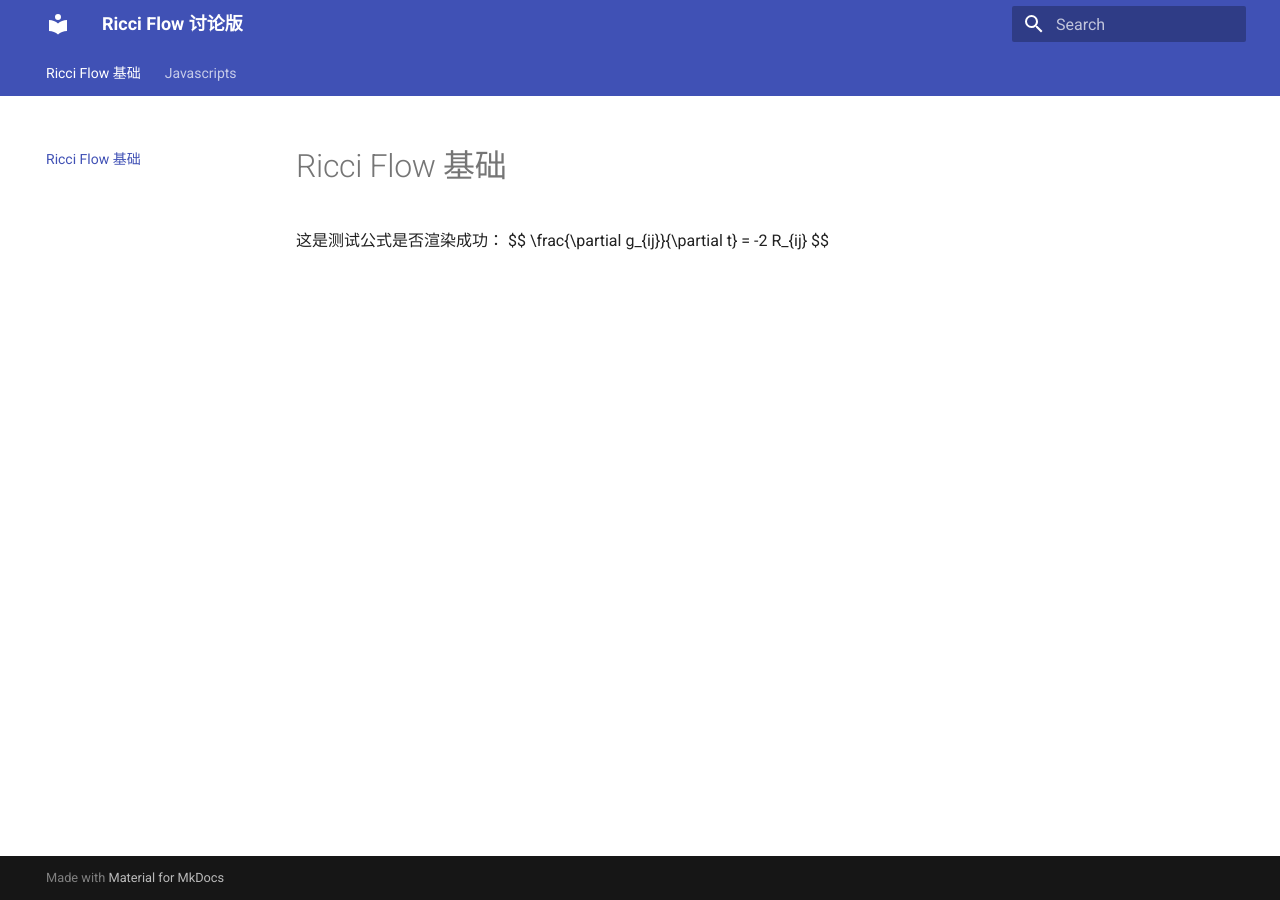
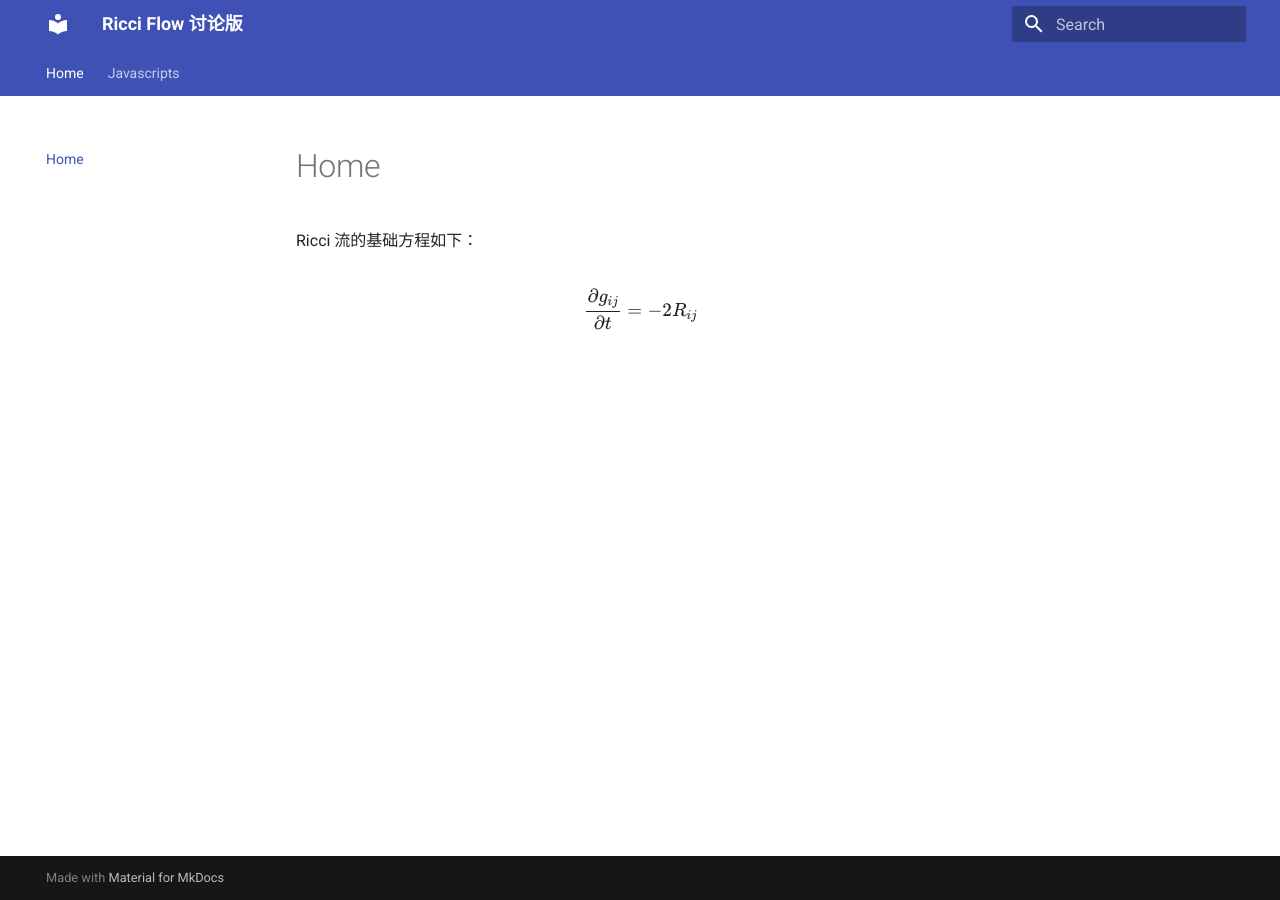
Before and after one commit to sdsefdfddf/Math-LaTeX-Template, an MkDocs documentation site: the page built from docs/index.md, in a window 1280 px wide. Built offline with MkDocs 1.6.1 and Material for MkDocs 9.7.7, drawn with Linux system fonts in a browser that asks for light colours.

Commit message:
Fix LaTeX rendering in index.md

```diff
--- a/docs/index.md
+++ b/docs/index.md
@@ -1,4 +1,5 @@
-# Ricci Flow 基础
+Ricci 流的基础方程如下：
 
-这是测试公式是否渲染成功：
-$$ \frac{\partial g_{ij}}{\partial t} = -2 R_{ij} $$
+$$
+\frac{\partial g_{ij}}{\partial t} = -2 R_{ij}
+$$
```
